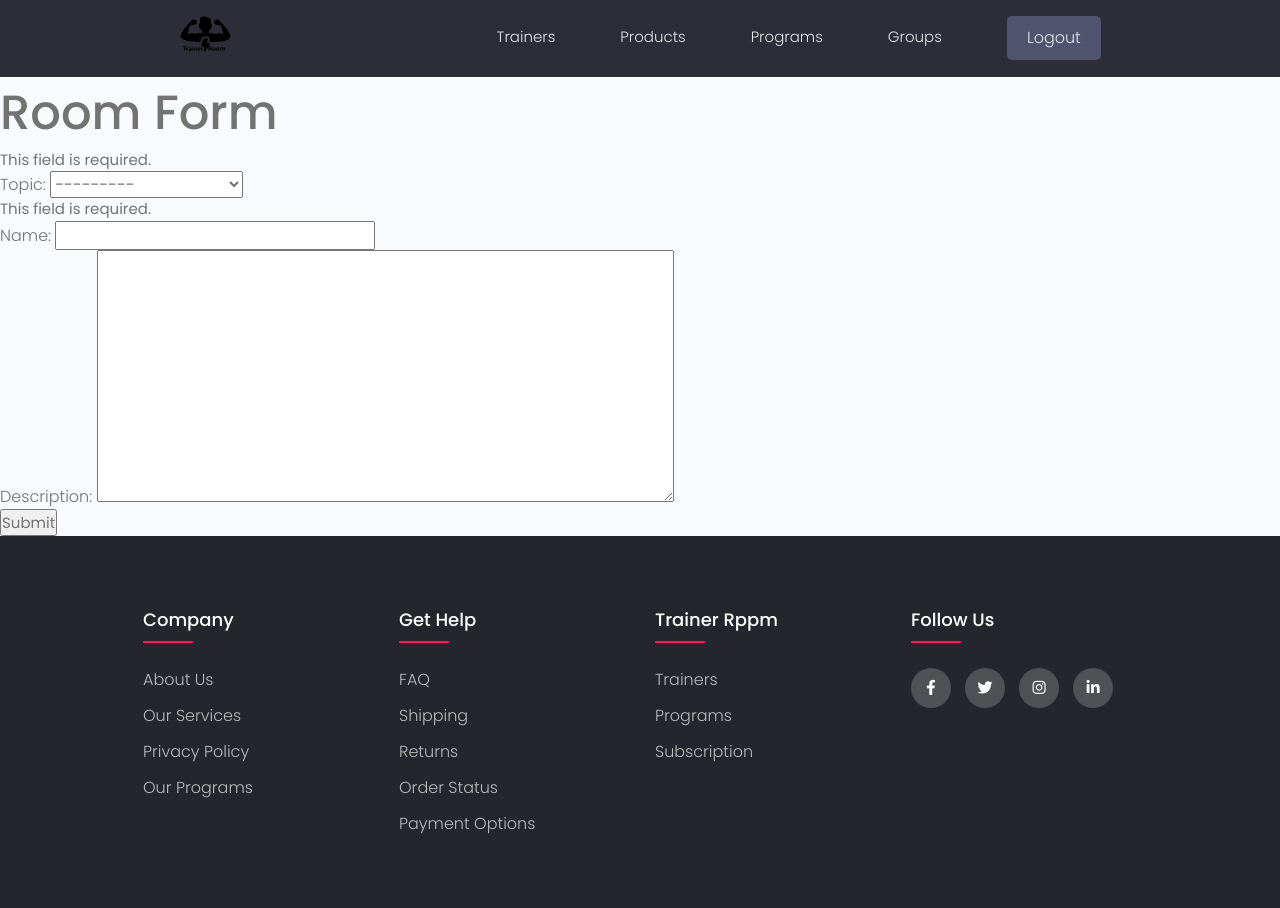
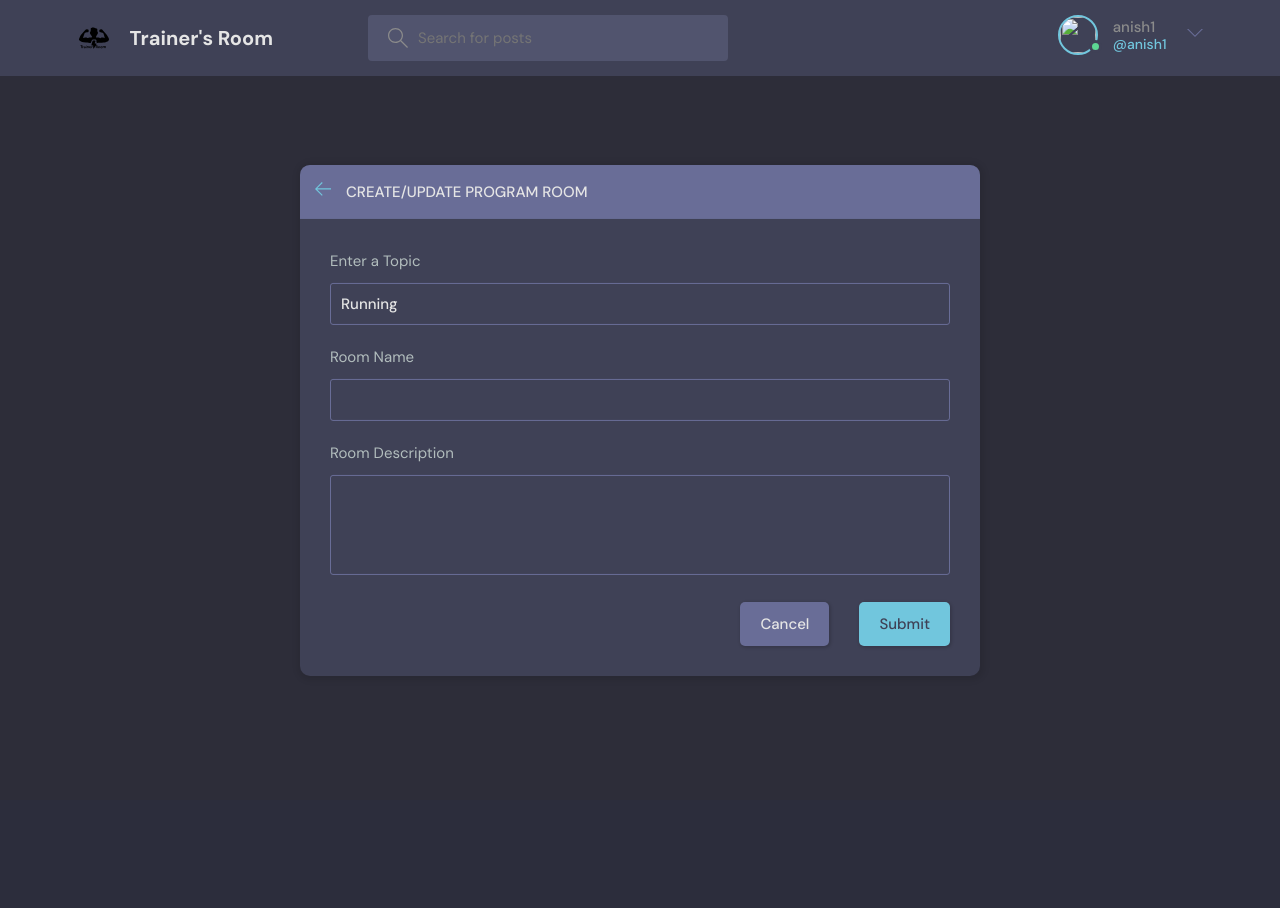
Before and after one commit to anishkhatri38/himalwayn-warriors, a Django app: page /update-room/38/ in a window 1280 px wide. After the commit the page ends 676 px from the top, so only its background shows below. Run offline with Django 4.2, Linux system fonts and the light colour scheme; a user stored in the database is signed in; data comes from the database, SQL or seed files in the repository; both versions use the stored data as it was after the commit; some libraries are stand-ins or nearby versions.

Commit message:
changes in templates of group page

```diff
--- a/Hacker/forms.py
+++ b/Hacker/forms.py
@@ -3,7 +3,7 @@ from django.contrib.auth.forms import UserCreationForm
 from .models import Project, Review, Room
 from django.forms import widgets
 from django import forms
-
+from django.contrib.auth.models import User
 
 
 #this is for Trainer Room
@@ -41,3 +41,9 @@ class ReviewForm(ModelForm):
 
         for name, field in self.fields.items():
             field.widget.attrs.update({'class':'input'})
+
+
+class UserForm(ModelForm):
+    class Meta:
+       model = User
+       fields = ['username', 'email']
--- a/Hacker/urls.py
+++ b/Hacker/urls.py
@@ -32,4 +32,6 @@ urlpatterns = [
     path('delete-room/<str:pk>/', views.deleteRoom, name = "delete-room"),
     path('delete-message/<str:pk>/', views.deleteMessage, name = "delete-message"),
 
+    path('update-user', views.updateUser, name = "update-user"),
+
 ]
--- a/Hacker/views.py
+++ b/Hacker/views.py
@@ -11,7 +11,7 @@ from django.contrib.auth.models import User
 from django.http import JsonResponse
 from django.urls import reverse
 from .models import Message, Room
-from .forms import RoomForm, ProjectForm, ReviewForm
+from .forms import RoomForm, ProjectForm, ReviewForm, UserForm
 from .models import Topic
 from django.shortcuts import render, redirect
 from django.http import HttpResponse
@@ -105,26 +105,43 @@ def customerProfile(request,pk):
 @login_required(login_url='login')
 def createRoom(request):
     form = RoomForm()
+    topics = Topic.objects.all()
     if request.method == 'POST':
-        form = RoomForm(request.POST, request.FILES)
-        if form.is_valid():
-             room = form.save(commit = False)
-             room.host = request.user
-             room.save()
+        topic_name = request.POST.get('topic')
+        topic, created = Topic.objects.get_or_create(name = topic_name)
+
+        Room.objects.create(
+            host = request.user,
+            topic = topic,
+            name = request.POST.get('name'),
+            description =request.POST.get('description'),
+        )
         return redirect('communicate')
 
-    context = {'form':form}
+    context = {'form':form, 'topics':topics}
     return render(request, 'room_form.html',context)
 
 
 
 @login_required(login_url='login')
 def updateRoom(request,pk):
+    topics = Topic.objects.all()
     room = Room.objects.get(id=pk)
     form = RoomForm(request.POST,request.FILES, instance=room)
 
-    context = {'form':form}
-    return render (request, 'room_form.html', context)
+    if request.method == 'POST':
+        topic_name = request.POST.get('topic')
+        topic, created = Topic.objects.get_or_create(name = topic_name)
+        room.name = request.POST.get('name')
+        room.topic = topic
+        room.description = request.POST.get('description')
+        room.save()
+        return redirect('communicate')
+
+    context = {'form':form, 'topics':topics, 'room':room}
+    return render(request, 'room_form.html',context)
+
+
 
 
 @login_required(login_url='login')
@@ -242,3 +259,17 @@ def deleteProject(request,pk):
 
     context = {'object': project }
     return render(request, 'delete_template.html', context)
+
+
+def updateUser(request):
+    user = request.user
+    form = UserForm(instance = user)
+    context = {'form': form}
+
+
+    if request.method == 'POST':
+        form = UserForm(request.POST, instance = user)
+        if form.is_valid():
+            form.save()
+            return redirect('user-profile', pk=user.id)
+    return render (request, 'update_user.html', context)
--- a/templates/communicate_main.html
+++ b/templates/communicate_main.html
@@ -7,7 +7,7 @@
     <meta name="viewport" content="width=device-width, initial-scale=1.0" />
     <link rel="shortcut icon" href="assets/favicon.ico" type="image/x-icon" />
     <link rel="stylesheet" href="{% static 'styles/communicate.css' %}" />
-    <title>StudyBuddy - Find study partners around the world!</title>
+    <title>Trainer's Room!! Start your dau healthy and fit. </title>
   </head>
 
   <body>
--- a/templates/communicate_navbar.html
+++ b/templates/communicate_navbar.html
@@ -45,7 +45,7 @@
             {% endif %}
 
             <div class="dropdown-menu">
-                <a href="#" class="dropdown-link"><svg version="1.1"
+                <a href="{% url 'update-user' %}" class="dropdown-link"><svg version="1.1"
                         xmlns="http://www.w3.org/2000/svg" width="32" height="32" viewBox="0 0 32 32">
                         <title>tools</title>
                         <path
--- a/templates/customer_profile.html
+++ b/templates/customer_profile.html
@@ -17,7 +17,9 @@
           <div class="profile__info">
             <h3>{{user.username}}</h3>
             <p>@{{user.username}}</p>
-            <a href="edit-user.html" class="btn btn--main btn--pill">Edit Profile</a>
+            {% if request.user == user %}
+            <a href="{% url 'update-user' %}" class="btn btn--main btn--pill">Edit Profile</a>
+            {% endif %}
           </div>
           <div class="profile__about">
             <h3>About</h3>
--- a/templates/room_form.html
+++ b/templates/room_form.html
@@ -1,17 +1,71 @@
-{% extends 'main.html' %}
+{% extends 'communicate_main.html' %}
+{% block content %}
 
-{% block content  %}
+  <main class="create-room layout">
+    <div class="container">
+      <div class="layout__box">
+        <div class="layout__boxHeader">
+          <div class="layout__boxTitle">
+            <a href="{% url 'communicate' %}">
+              <svg version="1.1" xmlns="http://www.w3.org/2000/svg" width="32" height="32" viewBox="0 0 32 32">
+                <title>arrow-left</title>
+                <path
+                  d="M13.723 2.286l-13.723 13.714 13.719 13.714 1.616-1.611-10.96-10.96h27.625v-2.286h-27.625l10.965-10.965-1.616-1.607z">
+                </path>
+              </svg>
+            </a>
+            <h3>Create/Update Program Room</h3>
+          </div>
+        </div>
+        <div class="layout__body">
+          <form class="form" action="" method = "POST">
+            {% csrf_token %}
+
+            <div class="form__group">
+                <label for="room_topic">Enter a Topic</label>
+                <input required type = "text" value = "{{room.topic.name}}" name = "topic" list= "topic-list" />
+                    <datalist id = "topic-list">
+                    <select id = "room-topic">
+                        {% for topic in topics %}
+                        <option value = "{{topic.name}}">{{topic.name}}</option>
+                        {% endfor %}
+                    </select>
+
+                    </datalist>
+              </div>
+
+            <div class="form__group">
+              <label for="room_name">Room Name</label>
+              {{form.name}}
+            </div>
+
+            <div class="form__group">
+                <label for="room_name">Room Description</label>
+                {{form.description}}
+              </div>
 
 
-<h1> Room Form </h1>
-<form method = "POST" action = " " enctype = "multipart/form-data">
-        {% csrf_token %}
-        {{form.as_p}}
+            {% comment %} <div class="form__group">
+              <label for="room_topic">Topic</label>
+              <input required type="text" name="topic" id="room_topic" list="topic-list" />
+              <datalist id="topic-list">
+                <select id="room_topic">
+                  <option value="">Select your topic</option>
+                  <option value="Python">Python</option>
+                  <option value="Django">Django</option>
+                </select>
+              </datalist>
+
+            </div> {% endcomment %}
 
 
-<input type = "submit" value = "Submit" />
-
-
-
-
-  {% endblock content %}
+            <div class="form__action">
+              <a class="btn btn--dark" href="#">Cancel</a>
+              <button class="btn btn--main" type="submit">Submit</button>
+            </div>
+          </form>
+        </div>
+      </div>
+    </div>
+  </main>
+{% endblock content %}
```
Also changed, not shown: templates/room.html (+7 -6 lines), templates/room_form_old.html (added, +17 -0 lines), templates/update_user.html (added, +44 -0 lines), db.sqlite3.
